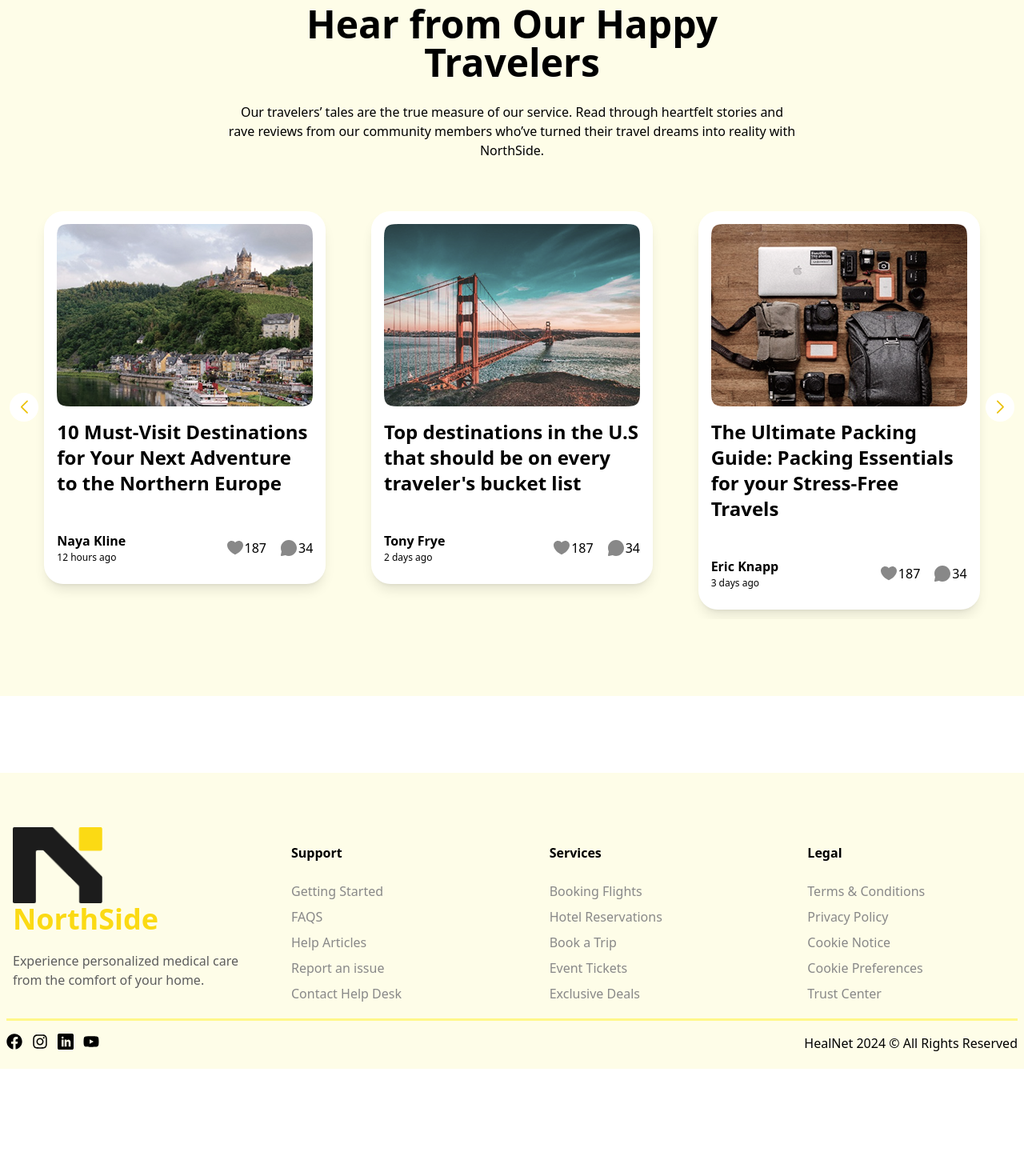
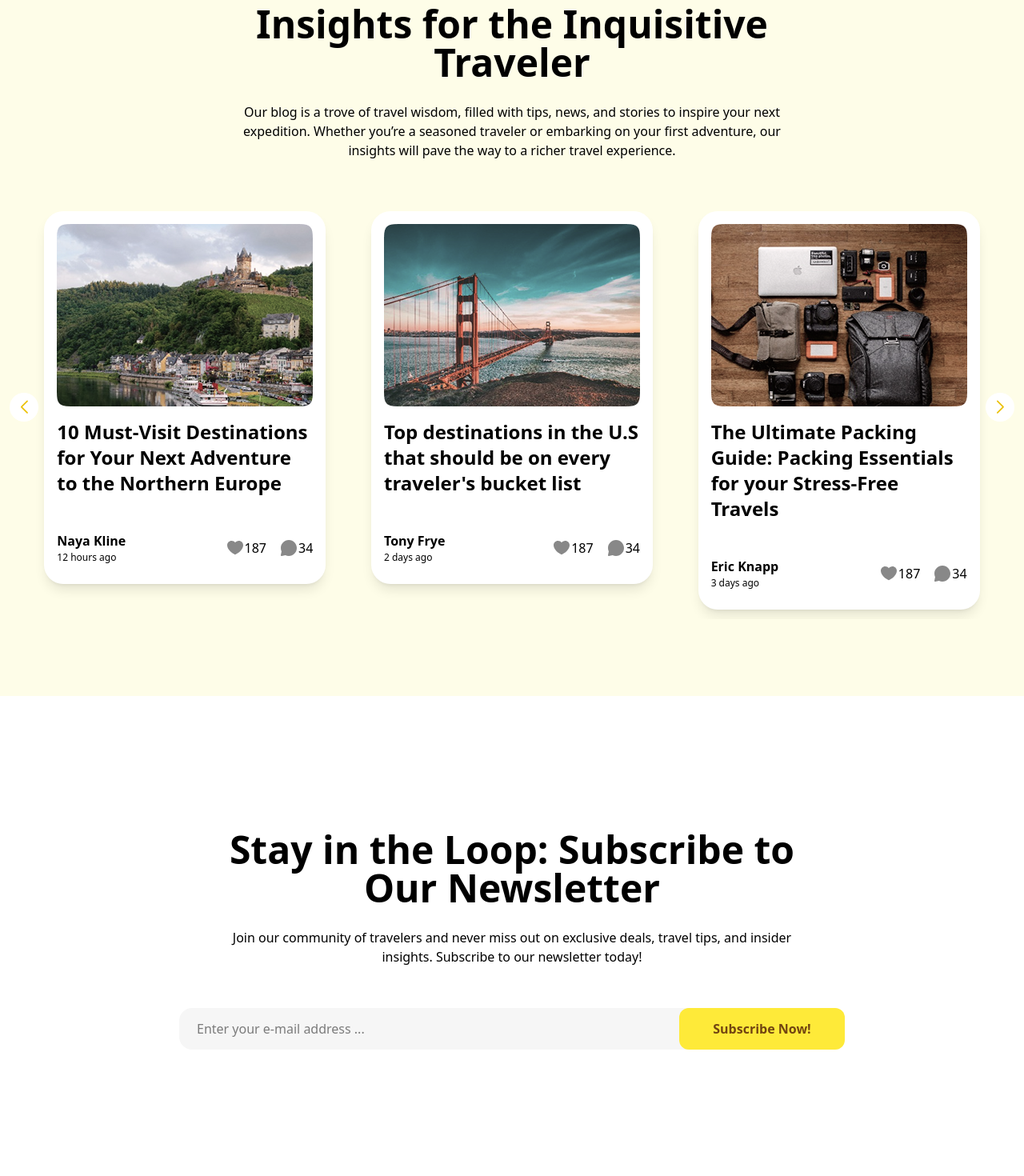
Before and after one commit to dheeraj-kashyap1838/North-Side, a Next.js app: page / in a window 1280 px wide. Shown: the part 6460-7930 px from the top of the page at 80% size. Before the commit the page ends 7796 px from the top, so only its background shows below. Built offline with nearby package versions, Linux system fonts and the light colour scheme.

Commit message:
newsletter section done

```diff
--- a/src/app/globals.css
+++ b/src/app/globals.css
@@ -111,3 +111,9 @@ display: none;
 #insight_slider .swiper-button-next {
   margin-right: -10px;
 }
+
+
+#newsletter >  button{
+  background-color: black;
+
+}
--- a/src/app/page.tsx
+++ b/src/app/page.tsx
@@ -10,6 +10,8 @@ import Contant_With_Image from "@/components/Contant_With_Image/Contant_With_Ima
 import ConnectionSection from "@/components/PartnersSection/PartnersSection";
 import HappyTravel from "@/components/HappyTravel/HappyTravel";
 import InsightsSection from "@/components/InsightsSection/InsightsSection";
+import NewsLetterSection from "@/components/NewsLetterSection/NewsLetterSection";
+
 
 
 
@@ -27,6 +29,7 @@ export default function Home() {
       <ConnectionSection data={homePageData.ConnectionSection} />
       <HappyTravel data={homePageData.HappyTravel} />
       <InsightsSection data={homePageData.InsightsSection} />
+      <NewsLetterSection data={homePageData.NewsLetterSection} />
 
 
 
--- a/src/components/Button/Button.tsx
+++ b/src/components/Button/Button.tsx
@@ -11,7 +11,7 @@ interface ButtonProps {
 
 function Button({ props }: ButtonProps) {
   return (
-    <Link href={props.path} className="max-w-[184px] w-full mx-auto">
+    <Link href={props.path} className="max-w-[184px] w-full h-full mx-auto">
       <button
         className="cursor-pointer font-semibold sm:py-3.5 py-2.5 sm:px-8 px-3.5 w-full rounded-xl flex justify-center items-center gap-1"
         style={{ color: props.txtColor, backgroundColor: props.color }}
--- /dev/null
+++ b/src/components/NewsLetterSection/NewsLetterSection.tsx
@@ -0,0 +1,31 @@
+import React from "react";
+import type { newsLetter } from "@/type/type";
+import HomeSection from "../HomeSection/HomeSection";
+import Button from "../Button/Button";
+
+interface NewsLetterProp {
+  data: newsLetter;
+}
+
+function NewsLetterSection({ data }: NewsLetterProp) {
+  return (
+    <section className="md:my-24 my-10 px-3 pt-[72px] pb-[96px]  " >
+      <HomeSection data={data.homeSection} />
+      <form
+        action="get"
+        className="flex flex-col sm:flex-row gap-5 items-center relative max-w-[832px]  mx-auto w-full"
+      >
+        <input
+          type="text"
+          placeholder={data.placeHolder}
+          className="px-[22px] py-[14px] rounded-2xl  w-full  bg-[#F6F6F6]"
+        />
+        <div className="max-w-[207px] max-h-[100px] h-full w-full sm:absolute right-0 bottom-0" id="newsletter">
+          <Button props={data.button} />
+        </div>
+      </form>
+    </section>
+  );
+}
+
+export default NewsLetterSection;
--- a/src/data/HomeData.js
+++ b/src/data/HomeData.js
@@ -303,13 +303,14 @@ export const homePageData = {
   },
   InsightsSection: {
     homeSection: {
-      heading: "Hear from Our Happy Travelers",
-      text: "Our travelers’ tales are the true measure of our service. Read through heartfelt stories and rave reviews from our community members who’ve turned their travel dreams into reality with NorthSide.",
+      heading: "Insights for the Inquisitive Traveler",
+      text: "Our blog is a trove of travel wisdom, filled with tips, news, and stories to inspire your next expedition. Whether you’re a seasoned traveler or embarking on your first adventure, our insights will pave the way to a richer travel experience.",
     },
     insight_slider: [
       {
         image: "/insights_1.png",
-        heading:"10 Must-Visit Destinations for Your Next Adventure to the Northern Europe ",
+        heading:
+          "10 Must-Visit Destinations for Your Next Adventure to the Northern Europe ",
         name: "Naya Kline",
         time: "12 hours ago",
         like: {
@@ -353,7 +354,8 @@ export const homePageData = {
       },
       {
         image: "/insights_1.png",
-        heading:"10 Must-Visit Destinations for Your Next Adventure to the Northern Europe ",
+        heading:
+          "10 Must-Visit Destinations for Your Next Adventure to the Northern Europe ",
         name: "Naya Kline",
         time: "12 hours ago",
         like: {
@@ -367,4 +369,17 @@ export const homePageData = {
       },
     ],
   },
+  NewsLetterSection: {
+    homeSection: {
+      heading: "Stay in the Loop: Subscribe to Our Newsletter",
+      text: "Join our community of travelers and never miss out on exclusive deals, travel tips, and insider insights. Subscribe to our newsletter today!",
+    },
+    button: {
+      name: "Subscribe Now!",
+      path: "/",
+      color: "#FEEA39",
+      txtColor: "#724511",
+    },
+    placeHolder: "Enter your e-mail address ..."
+  },
 };
--- a/src/type/type.ts
+++ b/src/type/type.ts
@@ -171,3 +171,9 @@ export interface insight_slider {
     comment_s: number;
   };
 }
+
+export interface newsLetter{
+  homeSection:HomeSection;
+  button:Button;
+  placeHolder:string:
+}
```
